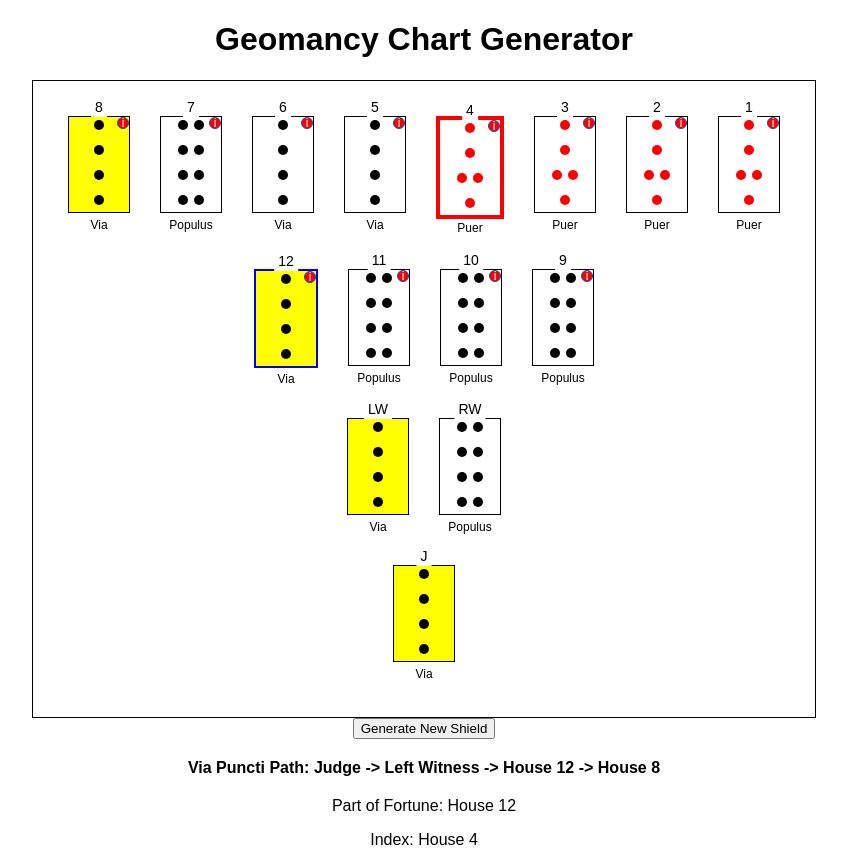
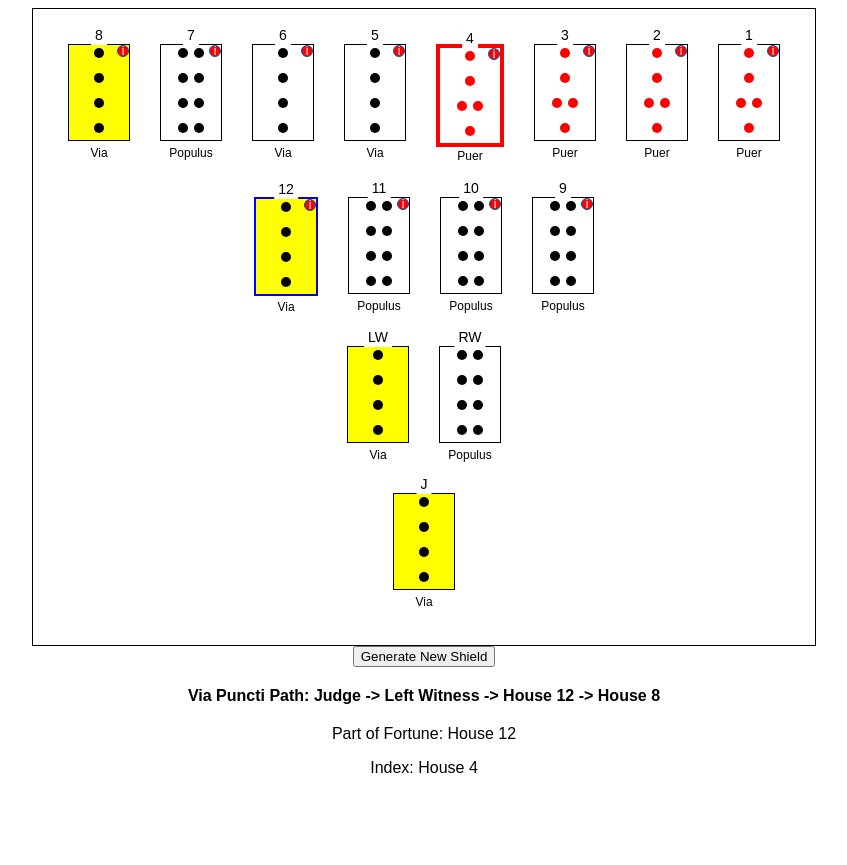
Before and after one commit to icechurch/Geomancy, a plain HTML site: page index.html in a window 1280 px wide. Shown: the whole page, without its empty margins (216-1063 px from the left). After the commit the page ends 800 px from the top, so only its background shows below. Drawn offline with Linux system fonts and the light colour scheme.

Commit message:
Add files via upload

```diff
--- a/index.html
+++ b/index.html
@@ -110,7 +110,6 @@
   </style>
 </head>
 <body>
-  <h1>Geomancy Chart Generator</h1>
   <div class="chart">
     <div class="row">
       <!-- Top row 8 to 1 -->
```
